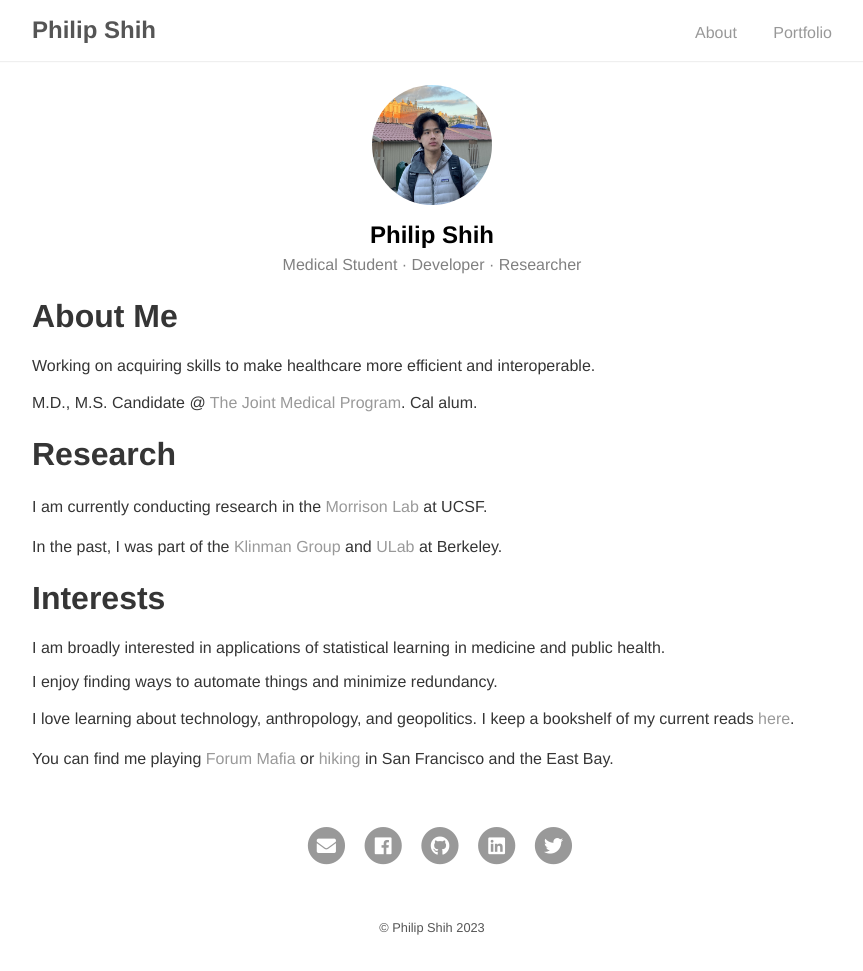
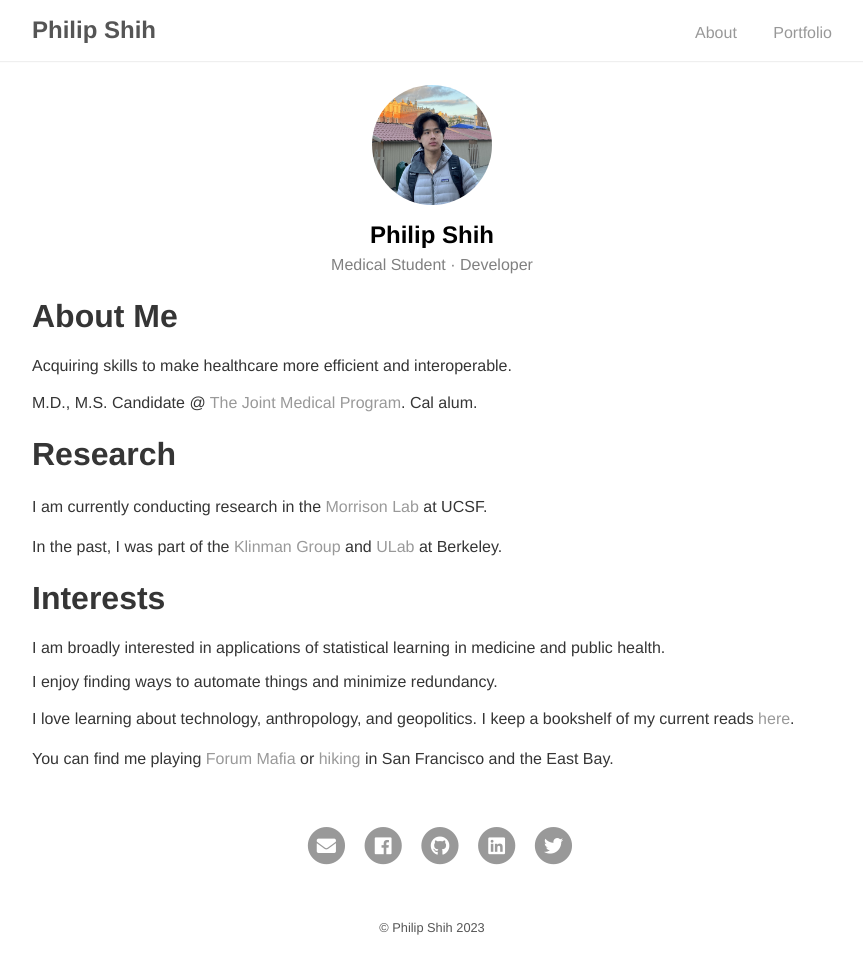
Before and after one commit to philipshih/philipshih.github.io, a Jekyll site: the page built from index.md, in a window 1280 px wide. Shown: the whole page, without its empty margins (208-1071 px from the left). Built offline with Jekyll 4.4.1, drawn with Linux system fonts in a browser that asks for light colours; our own code applies the rules of GitHub Pages for plain Markdown files.

Commit message:
Update index

```diff
--- a/_config.yml
+++ b/_config.yml
@@ -7,7 +7,7 @@ google_analytics: # Tracking ID, e.g. "UA-000000-01"
 # Author
 author:
   name: Philip Shih
-  desc: Medical Student · Developer · Researcher
+  desc: Medical Student · Developer
   email: philip.shih@ucsf.edu
   selfie: assets/img/profile.jpg
 
--- a/index.md
+++ b/index.md
@@ -3,7 +3,7 @@ layout: about
 ---
 
 # About Me
-Working on acquiring skills to make healthcare more efficient and interoperable.
+Acquiring skills to make healthcare more efficient and interoperable.
 
 M.D., M.S. Candidate @ [The Joint Medical Program](https://publichealth.berkeley.edu/academics/joint-medical-program/). Cal alum.
 <br/>
```
Also changed, not shown: 3 other files.
